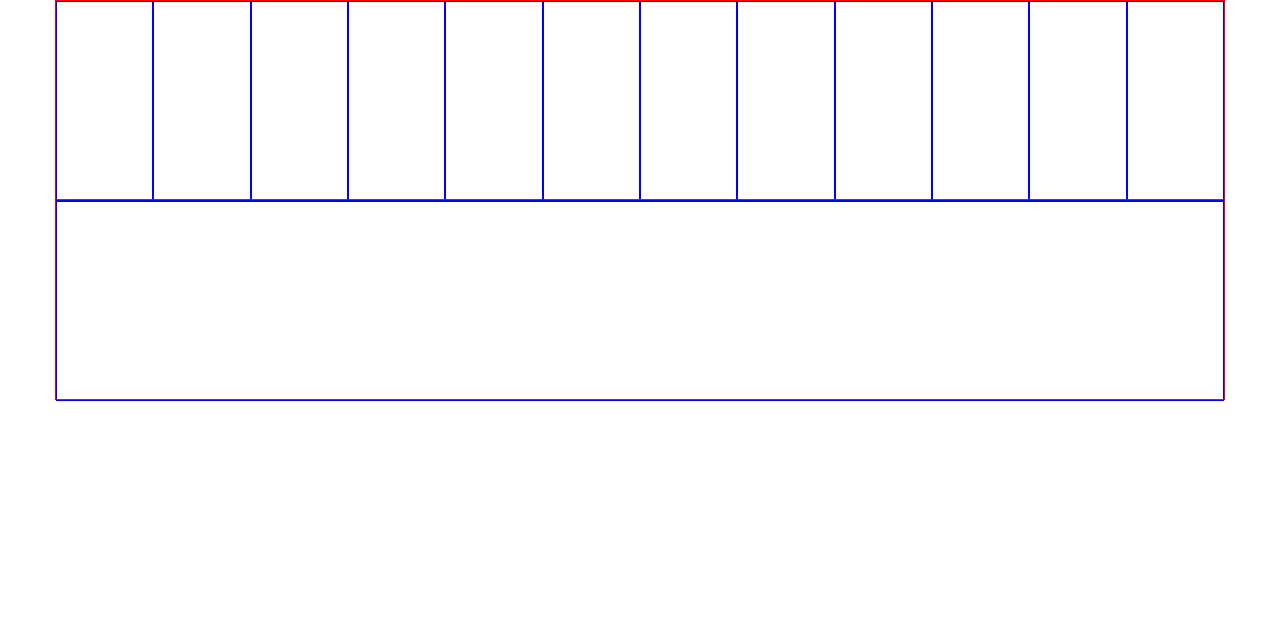
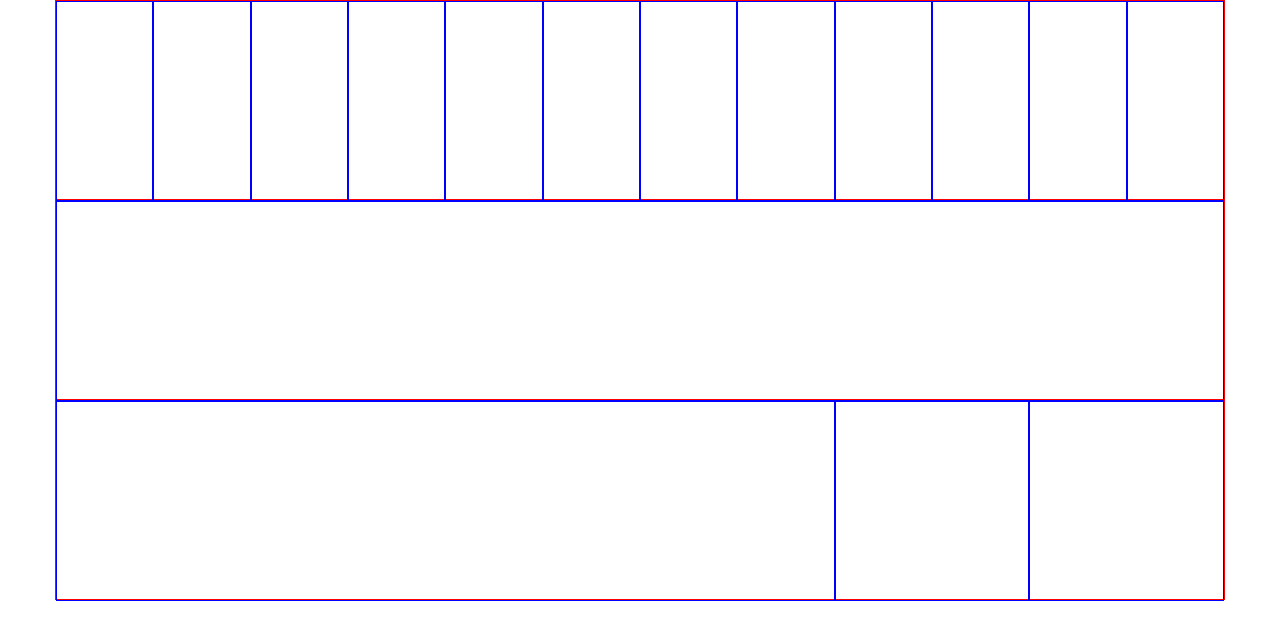
Before and after one commit to aficocelli/html-css-12bool, a plain HTML site: page index.html in a window 1280 px wide. Drawn offline with Linux system fonts and the light colour scheme.

Commit message:
add. 3rd row

```diff
--- a/index.html
+++ b/index.html
@@ -9,6 +9,8 @@
   <link rel="stylesheet" href="css/style.css">
 </head>
 <body class="debug">
+
+  <!-- prima riga -->
   <div class="container">
     <div class="col-1"></div>
     <div class="col-1"></div>
@@ -23,8 +25,20 @@
     <div class="col-1"></div>
     <div class="col-1"></div>
   </div>
+  <!-- /prima riga -->
+
+  <!-- seconda riga -->
   <div class="container">
     <div class="col-12"></div>
   </div>
+  <!-- /seconda riga -->
+
+  <!-- terza riga -->
+  <div class="container">
+    <div class="col-8"></div>
+    <div class="col-2"></div>
+    <div class="col-2"></div>
+  </div>
+  <!-- /terza riga -->
 </body>
 </html>
```
